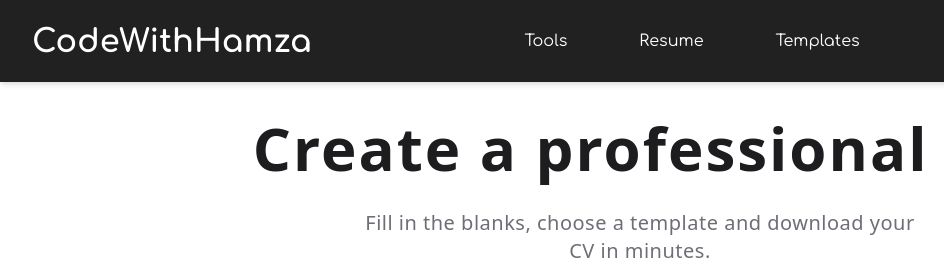
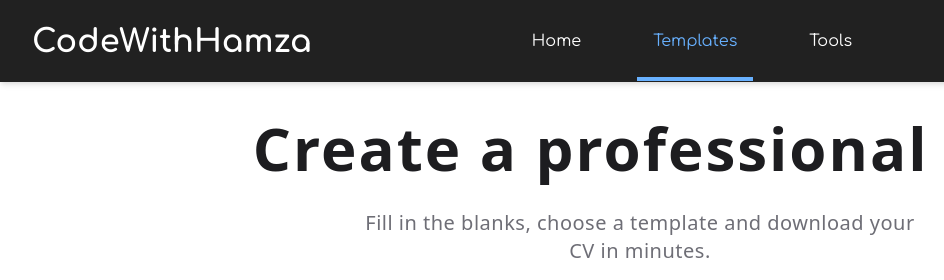
Before and after one commit to CodeWithHamzaa/Resume-Builder, a plain HTML site: page resume.html in a window 1280 px wide. Shown: the top 280 px of the page, 0-944 px from the left. Drawn offline with Linux system fonts and the light colour scheme.

Commit message:
fix some issue

```diff
--- a/css/styles.css
+++ b/css/styles.css
@@ -1101,6 +1101,10 @@ input[type="file"] {
   color: #68b1ff;
   border-bottom: 4px solid #68b1ff;
 }
+.navbar-links li a.active {
+  color: #68b1ff;
+  border-bottom: 4px solid #68b1ff;
+}
 
 /* Buttons */
 .navbar-buttons {
--- a/resume.html
+++ b/resume.html
@@ -23,9 +23,9 @@
 
         <!-- Links and Buttons Section -->
         <ul class="navbar-links">
-            <li><a href="resume.html">Tools</a></li>
-            <li><a href="resume.html">Resume</a></li>
-            <li><a href="resume.html">Templates</a></li>
+                <li><a href="index.html">Home</a></li>
+                <li><a href="resume.html" class="active">Templates</a></li>
+                <li><a href="resume.html">Tools</a></li>
         </ul>
 
         <div class="navbar-buttons">
@@ -64,9 +64,9 @@
         <!-- Dropdown Menu -->
         <div class="dropdown-menu">
             <ul class="dropdown-links">
+                <li><a href="index.html">Home</a></li>
+                <li><a href="resume.html">Templates</a></li>
                 <li><a href="resume.html">Tools</a></li>
-                <li><a href="resume.html">Resume</a></li>
-                <li><a href="resume.html">Templates</a></li>
             </ul>
             <div class="dropdown-buttons">
                 <a href="https://github.com/CodeWithHamzaa/Resume-Builder.git" target="_blank"><button
```
Also changed, not shown: index.html (+13 -9 lines).
